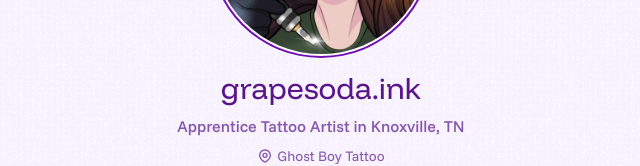
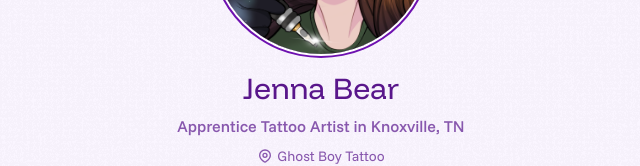
Before and after one commit to thompsonbear/grapesoda-ink, a SvelteKit app: page / in a window 1280 px wide. Shown: the part 210-376 px from the top of the page, without its empty margins (319-959 px from the left). Built offline with nearby package versions, Linux system fonts and the light colour scheme.

Commit message:
Updated title name

```diff
--- a/src/routes/+page.svelte
+++ b/src/routes/+page.svelte
@@ -9,7 +9,7 @@
     <div class="space-y-4 text-center mt-8 flex justify-center items-center flex-col">
         <img src="/images/profile.webp" alt="A self portrait of Grape Soda - tattoo artist" class="rounded-full w-54 ring-purple-800 ring-2 ring-offset-2">
         <div class="flex items-center flex-col gap-2">
-            <h1 class="text-3xl font-title">grapesoda.ink</h1>
+            <h1 class="text-3xl font-title">Jenna Bear</h1>
             <p class="text-purple-900/70 font-medium">Apprentice Tattoo Artist in Knoxville, TN</p>
             <a class="text-purple-900/70 text-sm hover:underline flex items-center gap-1" href="https://www.facebook.com/ghostboytattoo" target="_blank">
                 <svg xmlns="http://www.w3.org/2000/svg" class="w-4" viewBox="0 0 24 24"><g fill="none" fill-rule="evenodd"><path d="m12.593 23.258l-.011.002l-.071.035l-.02.004l-.014-.004l-.071-.035q-.016-.005-.024.005l-.004.01l-.017.428l.005.02l.01.013l.104.074l.015.004l.012-.004l.104-.074l.012-.016l.004-.017l-.017-.427q-.004-.016-.017-.018m.265-.113l-.013.002l-.185.093l-.01.01l-.003.011l.018.43l.005.012l.008.007l.201.093q.019.005.029-.008l.004-.014l-.034-.614q-.005-.018-.02-.022m-.715.002a.02.02 0 0 0-.027.006l-.006.014l-.034.614q.001.018.017.024l.015-.002l.201-.093l.01-.008l.004-.011l.017-.43l-.003-.012l-.01-.01z"/><path fill="currentColor" d="M12 2a9 9 0 0 1 9 9c0 3.074-1.676 5.59-3.442 7.395a20.4 20.4 0 0 1-2.876 2.416l-.426.29l-.2.133l-.377.24l-.336.205l-.416.242a1.87 1.87 0 0 1-1.854 0l-.416-.242l-.52-.32l-.192-.125l-.41-.273a20.6 20.6 0 0 1-3.093-2.566C4.676 16.589 3 14.074 3 11a9 9 0 0 1 9-9m0 2a7 7 0 0 0-7 7c0 2.322 1.272 4.36 2.871 5.996a18 18 0 0 0 2.222 1.91l.458.326q.222.155.427.288l.39.25l.343.209l.289.169l.455-.269l.367-.23q.293-.186.627-.417l.458-.326a18 18 0 0 0 2.222-1.91C17.728 15.361 19 13.322 19 11a7 7 0 0 0-7-7m0 3a4 4 0 1 1 0 8a4 4 0 0 1 0-8m0 2a2 2 0 1 0 0 4a2 2 0 0 0 0-4"/></g></svg>
```
